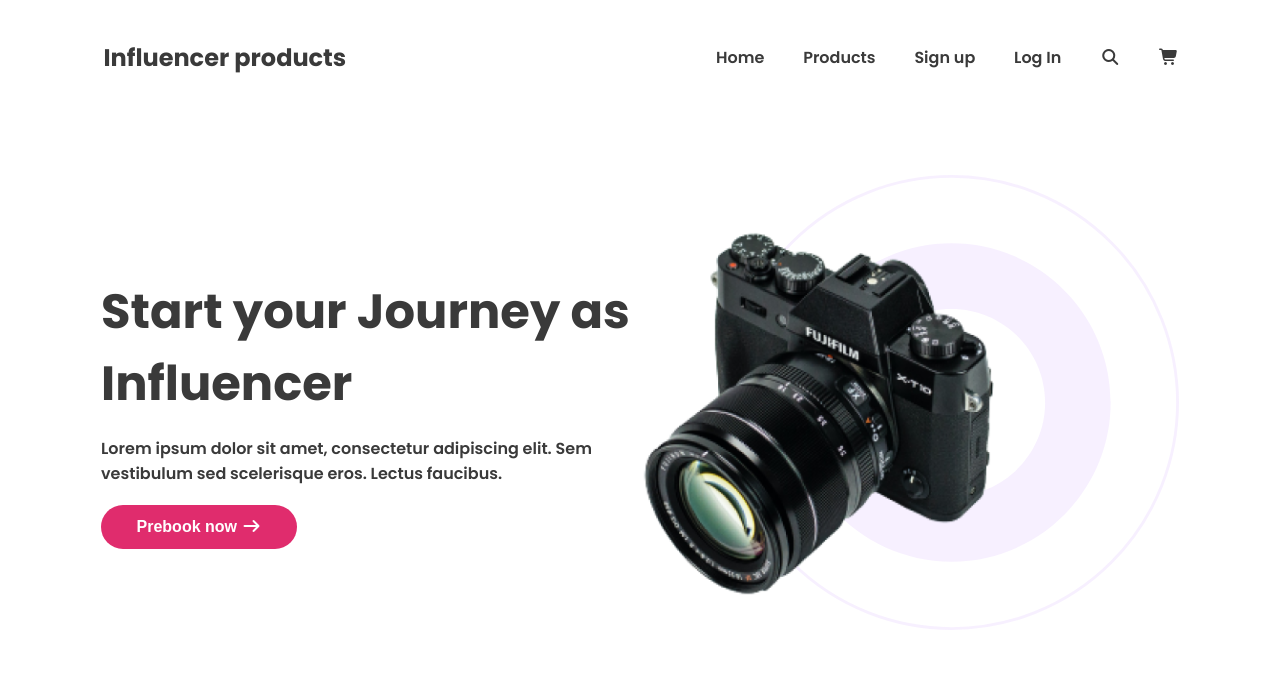
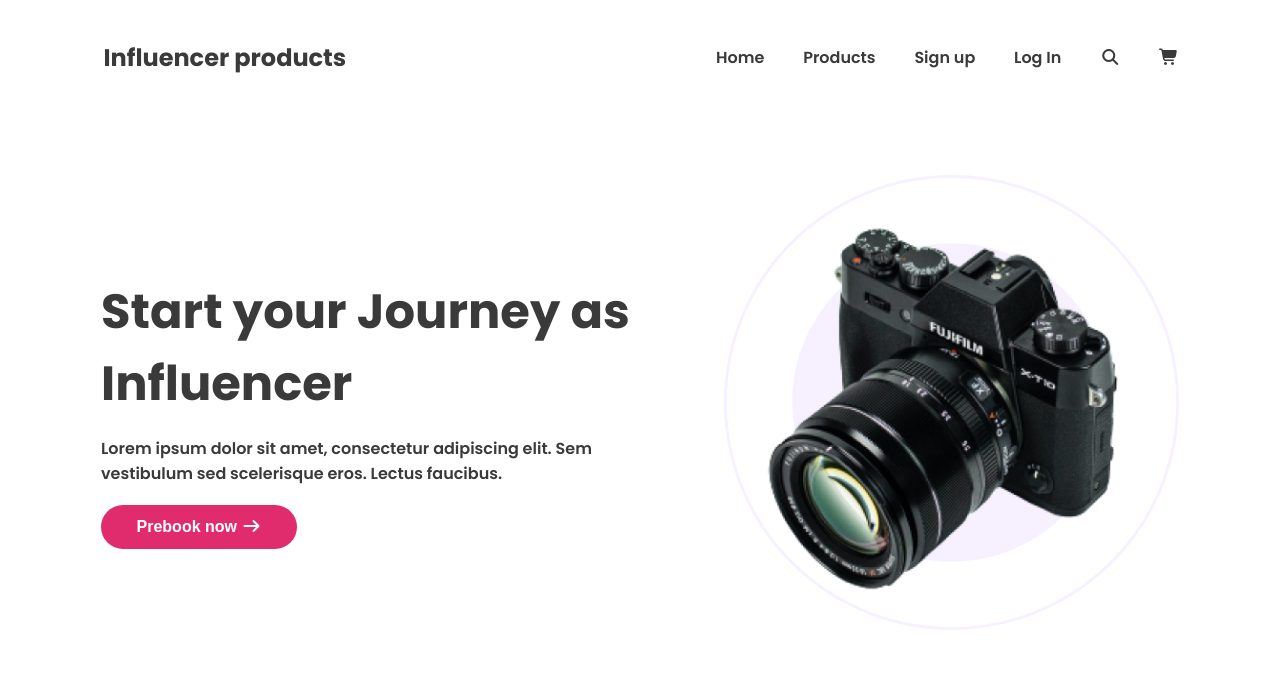
Before and after one commit to TanzirulIslam22/Influencer_Gears, a plain HTML site: page index.html in a window 1280 px wide. Shown: the top 687 px of the page. Drawn offline with Linux system fonts and the light colour scheme.

Commit message:
circle & camera section solved with z-index

```diff
--- a/Styles/style.css
+++ b/Styles/style.css
@@ -117,23 +117,27 @@
   background-color: #86194f;
 }
 
-.banner-img {
-  width: 475px;
-  height: 475px;
+.circle {
+  position: relative;
+  width: 455px;
+  height: 455px;
+  z-index: 1; /* Circle at base */
 }
 
 .camera {
   width: 420px;
   height: 404px;
   position: absolute;
-  right: 245px;
-  top: 210px;
+  right: 20px;
+  top: 30px;
+  z-index: 2; /* Camera on top */
 }
 
-.circle {
-  position: relative;
-  width: 455px;
-  height: 455px;
+.banner-img {
+  width: 475px;
+  height: 475px;
+  z-index: 0; /* If needed to be behind everything */
+  position: relative; /* Important for z-index to apply */
 }
 
 /* Logos Section */
@@ -251,7 +255,7 @@
   color: #ffffff;
 }
 .footer-box {
-  width: 350px;
+  width: 360px;
   height: 139px;
 }
 .footer-title {
@@ -265,7 +269,6 @@
   justify-content: center;
   gap: 15px;
   margin-top: 10px;
-  padding: 0;
 }
 
 .footer-icons li {
@@ -276,10 +279,9 @@
 .footer-icons li:hover {
   color: #e02c6d;
 }
-.ficons{
-  padding: 10px 74px;
+.ficons {
+  padding: 10px 79px;
 }
-
 
 /* mobile responsive */
 @media only screen and (max-width: 576px) {
```
